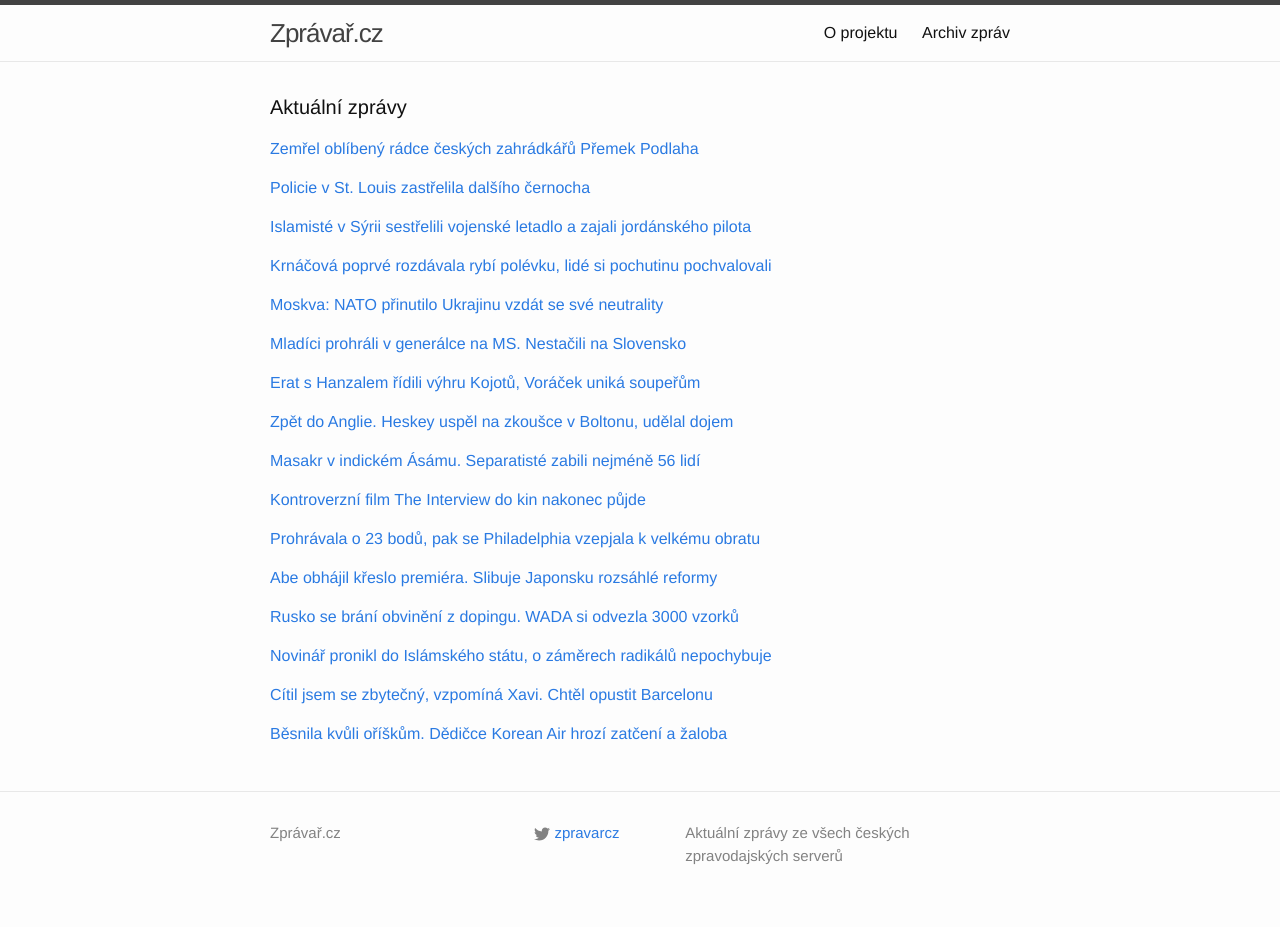
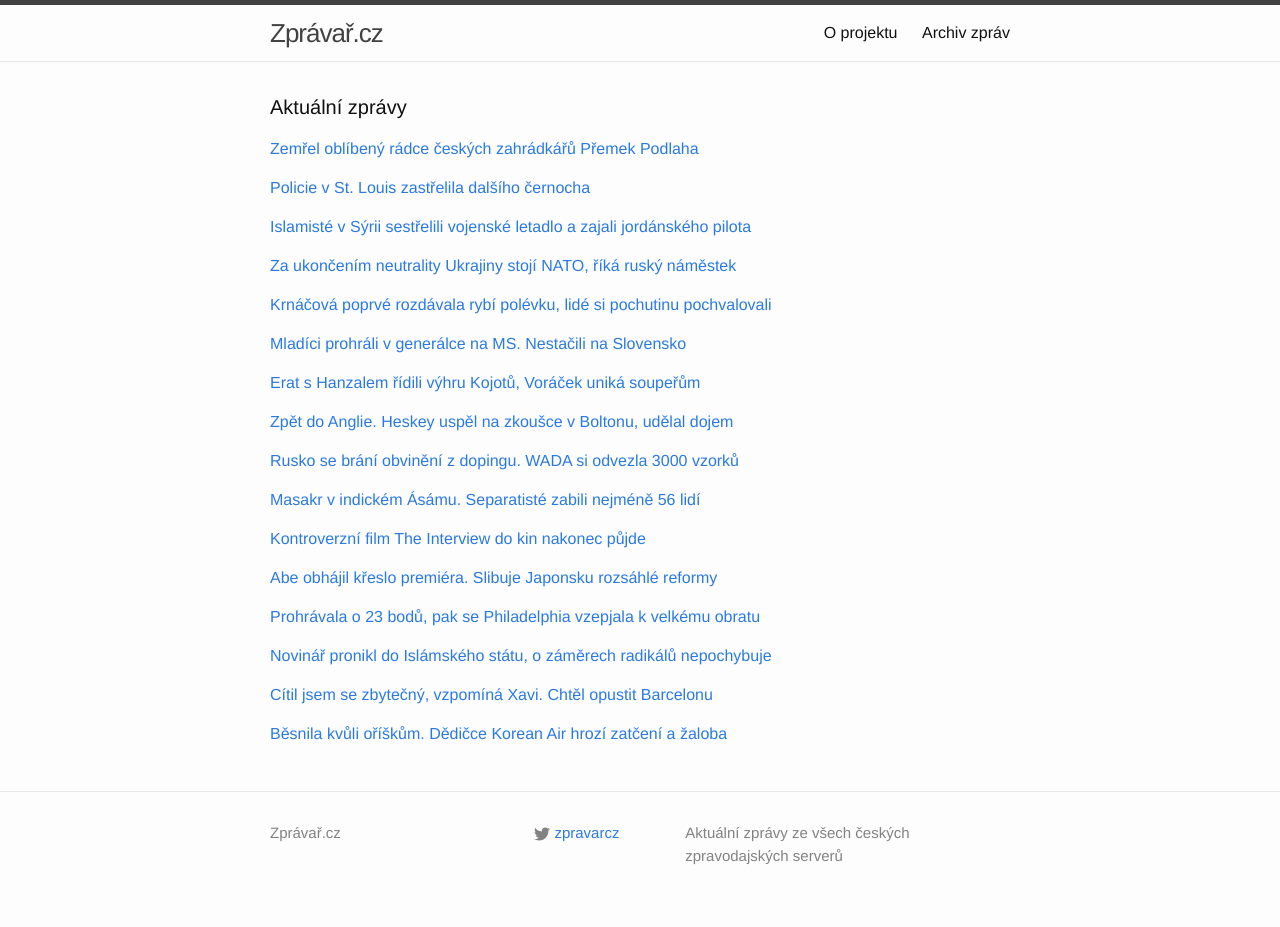
Before and after one commit to adliska/zpravar, a Jekyll site: the page built from index.html, in a window 1280 px wide. Built offline with Jekyll 4.4.1, drawn with Linux system fonts in a browser that asks for light colours; some of the changed lines change nothing that is shown.

Commit message:
zpravar news update

```diff
--- a/index.html
+++ b/index.html
@@ -42,8 +42,19 @@
 <li><a href=http://echo24.cz/a/iMUHq>'Sestřelili jsme letadlo a zajali pilota,' tvrdí islamisté v Sýrii - echo24.cz</a></li>
 <li><a href=http://www.ceskenoviny.cz/zpravy/zpravy/islamiste-v-syrii-sestrelili-vojenske-letadlo-zajali-pilota/1162216>Islamisté v Sýrii sestřelili vojenské letadlo, zajali pilota - www.ceskenoviny.cz</a></li>
 </ul>
-</div><p><a href="javascript:;" onclick="toggle_visibility('zpravy3')">Krnáčová poprvé rozdávala rybí polévku, lidé si pochutinu pochvalovali</a></p>
+</div><p><a href="javascript:;" onclick="toggle_visibility('zpravy3')">Za ukončením neutrality Ukrajiny stojí NATO, říká ruský náměstek</a></p>
 <div id="zpravy3" style="display:none">
+<ul>
+<li><a href=http://zpravy.idnes.cz/nato-ukrajina-moskva-neutralita-do0-/zahranicni.aspx?c=A141224_141359_zahranicni_hro>Za ukončením neutrality Ukrajiny stojí NATO, říká ruský náměstek - zpravy.idnes.cz</a></li>
+<li><a href=http://www.ceskatelevize.cz/ct24/ukrajinska-krize/296378-podle-moskvy-se-ukrajina-stava-jejim-vojenskym-rivalem/>Podle Moskvy se Ukrajina stává jejím vojenským rivalem - www.ceskatelevize.cz</a></li>
+<li><a href=http://zpravy.e15.cz/zahranicni/politika/moskva-nato-prinutilo-ukrajinu-vzdat-se-sve-neutrality-1148569>Moskva: NATO přinutilo Ukrajinu vzdát se své neutrality - zpravy.e15.cz</a></li>
+<li><a href=http://www.novinky.cz/zahranicni/evropa/357188-vzdat-se-neutrality-prinutilo-ukrajinu-nato-tvrdi-moskva.html>Vzdát se neutrality přinutilo Ukrajinu NATO, tvrdí Moskva  - www.novinky.cz</a></li>
+<li><a href=http://zpravy.aktualne.cz/zahranici/zive-streda-24-prosince-ukrajina-rusko-separatiste/r~1d40420885dd11e498be002590604f2e/>Živě: Příklon Ukrajiny k NATO zhorší situaci, tvrdí Rusko - zpravy.aktualne.cz</a></li>
+<li><a href=http://www.lidovky.cz/nato-prinutilo-ukrajinu-vzdat-se-neutrality-zni-z-moskvy-pnc-/zpravy-svet.aspx?c=A141224_115526_ln_zahranici_hm>NATO přinutilo Ukrajinu vzdát se neutrality, zní z Moskvy  - www.lidovky.cz</a></li>
+<li><a href=http://www.ceskenoviny.cz/zpravy/zpravy/nato-podle-moskvy-prinutilo-ukrajinu-vzdat-se-neutrality/1162225>NATO podle Moskvy přinutilo Ukrajinu vzdát se neutrality - www.ceskenoviny.cz</a></li>
+</ul>
+</div><p><a href="javascript:;" onclick="toggle_visibility('zpravy4')">Krnáčová poprvé rozdávala rybí polévku, lidé si pochutinu pochvalovali</a></p>
+<div id="zpravy4" style="display:none">
 <ul>
 <li><a href=http://praha.idnes.cz/rozlevani-rybi-polevky-praha-2014-dn4-/praha-zpravy.aspx?c=A141224_135344_praha-zpravy_hro>Krnáčová poprvé rozdávala rybí polévku, lidé si pochutinu pochvalovali - praha.idnes.cz</a></li>
 <li><a href=http://zpravy.e15.cz/domaci/udalosti/krnacova-poprve-rozlevala-rybi-polevku-pomahal-ji-i-babis-1148575>Krnáčová poprvé rozlévala rybí polévku, pomáhal jí i Babiš - zpravy.e15.cz</a></li>
@@ -51,15 +62,6 @@
 <li><a href=http://www.novinky.cz/domaci/357192-krnacova-s-babisem-nalevali-tradicni-rybi-polevku.html>Krnáčová s Babišem nalévali tradiční rybí polévku - www.novinky.cz</a></li>
 <li><a href=http://www.ceskenoviny.cz/zpravy/zpravy/na-rybi-polevku-od-prazske-primatorky-se-stala-fronta/1162244>Na rybí polévku od pražské primátorky se stála fronta - www.ceskenoviny.cz</a></li>
 <li><a href=http://www.ceskatelevize.cz/ct24/regiony/296375-krnacova-poprve-rozleva-polevku-pomaha-ji-i-ministr-financi/>Krnáčová poprvé rozlévá polévku, pomáhá jí i ministr financí - www.ceskatelevize.cz</a></li>
-</ul>
-</div><p><a href="javascript:;" onclick="toggle_visibility('zpravy4')">Moskva: NATO přinutilo Ukrajinu vzdát se své neutrality</a></p>
-<div id="zpravy4" style="display:none">
-<ul>
-<li><a href=http://zpravy.e15.cz/zahranicni/politika/moskva-nato-prinutilo-ukrajinu-vzdat-se-sve-neutrality-1148569>Moskva: NATO přinutilo Ukrajinu vzdát se své neutrality - zpravy.e15.cz</a></li>
-<li><a href=http://www.novinky.cz/zahranicni/evropa/357188-vzdat-se-neutrality-prinutilo-ukrajinu-nato-tvrdi-moskva.html>Vzdát se neutrality přinutilo Ukrajinu NATO, tvrdí Moskva  - www.novinky.cz</a></li>
-<li><a href=http://zpravy.aktualne.cz/zahranici/zive-streda-24-prosince-ukrajina-rusko-separatiste/r~1d40420885dd11e498be002590604f2e/>Živě: Příklon Ukrajiny k NATO zhorší situaci, tvrdí Rusko - zpravy.aktualne.cz</a></li>
-<li><a href=http://www.lidovky.cz/nato-prinutilo-ukrajinu-vzdat-se-neutrality-zni-z-moskvy-pnc-/zpravy-svet.aspx?c=A141224_115526_ln_zahranici_hm>NATO přinutilo Ukrajinu vzdát se neutrality, zní z Moskvy  - www.lidovky.cz</a></li>
-<li><a href=http://www.ceskenoviny.cz/zpravy/zpravy/nato-podle-moskvy-prinutilo-ukrajinu-vzdat-se-neutrality/1162225>NATO podle Moskvy přinutilo Ukrajinu vzdát se neutrality - www.ceskenoviny.cz</a></li>
 </ul>
 </div><p><a href="javascript:;" onclick="toggle_visibility('zpravy5')">Mladíci prohráli v generálce na MS. Nestačili na Slovensko</a></p>
 <div id="zpravy5" style="display:none">
@@ -87,29 +89,29 @@
 <li><a href=http://fotbal.idnes.cz/fotbalove-prestupy-04a-/fot_zahranici.aspx?c=A141224_130052_fot_zahranici_ot>Elia jde do Southamptonu, Heskey do Boltonu. A Torres do Atlétika? - fotbal.idnes.cz</a></li>
 <li><a href=http://www.denik.cz/fotbal/restart-cislo-2-torres-by-se-mohl-vratit-do-atletica-madrid-20141224.html>Restart číslo 2? Torres by se mohl vrátit do Atlética Madrid - www.denik.cz</a></li>
 </ul>
-</div><p><a href="javascript:;" onclick="toggle_visibility('zpravy8')">Masakr v indickém Ásámu. Separatisté zabili nejméně 56 lidí</a></p>
+</div><p><a href="javascript:;" onclick="toggle_visibility('zpravy8')">Rusko se brání obvinění z dopingu. WADA si odvezla 3000 vzorků</a></p>
 <div id="zpravy8" style="display:none">
+<ul>
+<li><a href=http://www.tyden.cz/rubriky/sport/ostatni-sporty/atletika/rusko-se-brani-obvineni-z-dopingu-wada-si-odvezla-3000-vzorku_328288.html>Rusko se brání obvinění z dopingu. WADA si odvezla 3000 vzorků - www.tyden.cz</a></li>
+<li><a href=http://sport.idnes.cz/podezreni-na-doping-v-rusku-dp0-/sporty.aspx?c=A141224_132331_sporty_ot>Světová antidopingová agentura si z Moskvy odvezla přes 3000 vzorků - sport.idnes.cz</a></li>
+<li><a href=http://www.denik.cz/atletika/dopovali-atleti-komise-byla-v-moskve-testem-projde-vic-nez-3000-vzorku-20141224.html>Dopovali atleti? Komise byla v Moskvě, testem projde víc než 3000 vzorků - www.denik.cz</a></li>
+<li><a href=http://www.sportovninoviny.cz/zpravy/wada-si-z-moskvy-odvezla-pres-3000-vzorku/1162243>WADA si z Moskvy odvezla přes 3000 vzorků - www.sportovninoviny.cz</a></li>
+</ul>
+</div><p><a href="javascript:;" onclick="toggle_visibility('zpravy9')">Masakr v indickém Ásámu. Separatisté zabili nejméně 56 lidí</a></p>
+<div id="zpravy9" style="display:none">
 <ul>
 <li><a href=http://www.ceskatelevize.cz/ct24/svet/296372-masakr-v-indickem-asamu-separatiste-zabili-nejmene-56-lidi/>Masakr v indickém Ásámu. Separatisté zabili nejméně 56 lidí - www.ceskatelevize.cz</a></li>
 <li><a href=http://www.rozhlas.cz/_zprava/kmenovi-separatiste-v-indickem-asamu-zabili-nejmene-56-lidi--1436523>Kmenoví separatisté v indickém Ásámu zabili nejméně 56 lidí - www.rozhlas.cz</a></li>
 <li><a href=http://www.novinky.cz/zahranicni/svet/357182-kmenovi-separatiste-v-indickem-asamu-zabili-nejmene-56-lidi.html>Kmenoví separatisté v indickém Ásámu zabili nejméně 56 lidí  - www.novinky.cz</a></li>
 <li><a href=http://www.ceskenoviny.cz/zpravy/zpravy/kmenovi-separatiste-v-indickem-asamu-zabili-nejmene-56-lidi/1162176>Kmenoví separatisté v indickém Ásámu zabili nejméně 56 lidí - www.ceskenoviny.cz</a></li>
 </ul>
-</div><p><a href="javascript:;" onclick="toggle_visibility('zpravy9')">Kontroverzní film The Interview do kin nakonec půjde</a></p>
-<div id="zpravy9" style="display:none">
+</div><p><a href="javascript:;" onclick="toggle_visibility('zpravy10')">Kontroverzní film The Interview do kin nakonec půjde</a></p>
+<div id="zpravy10" style="display:none">
 <ul>
 <li><a href=http://echo24.cz/a/iY9ix>Kontroverzní film The Interview do kin nakonec půjde - echo24.cz</a></li>
 <li><a href=http://zahranicni.ihned.cz/amerika-usa/c1-63297560-interview-kim-cong-un-kldr-komunisticka-korea-severni-film-atentat>Stovky amerických kin promítnou film o atentátu na Kim Čong-una - zahranicni.ihned.cz</a></li>
 <li><a href=http://www.ceskenoviny.cz/zpravy/zpravy/parodii-na-severokorejskeho-vudce-promitne-na-200-americkych-kin/1162170>Parodii na severokorejského vůdce promítne na 200 amerických kin - www.ceskenoviny.cz</a></li>
 <li><a href=http://art.ihned.cz/film-a-televize/c1-63297360-the-interview-film-kina>Komedii o atentátu na lídra KLDR uvede přes 200 amerických kin - art.ihned.cz</a></li>
-</ul>
-</div><p><a href="javascript:;" onclick="toggle_visibility('zpravy10')">Prohrávala o 23 bodů, pak se Philadelphia vzepjala k velkému obratu</a></p>
-<div id="zpravy10" style="display:none">
-<ul>
-<li><a href=http://sport.idnes.cz/vysledky-nba-c9b-/basket.aspx?c=A141224_084431_sport-basket_ot>Prohrávala o 23 bodů, pak se Philadelphia vzepjala k velkému obratu - sport.idnes.cz</a></li>
-<li><a href=http://www.sportovninoviny.cz/zpravy/basketbaliste-philadelphie-predvedli-v-miami-vitezny-obrat/1162189>Basketbalisté Philadelphie předvedli v Miami vítězný obrat - www.sportovninoviny.cz</a></li>
-<li><a href=http://www.denik.cz/ostatni_sport/to-byl-obrat-philadelphia-zaskocila-miami-wayde-horsi-uz-to-byt-nemohlo-20141224.html>To byl obrat: Philadelphia zaskočila Miami. Wayde: Horší už to být nemohlo - www.denik.cz</a></li>
-<li><a href=http://sport.aktualne.cz/nejhorsi-tym-nba-sokoval-miami-velkym-obratem/r~b3e3d7248b4111e4bdad0025900fea04/>Nejhorší tým NBA šokoval Miami velkým obratem - sport.aktualne.cz</a></li>
 </ul>
 </div><p><a href="javascript:;" onclick="toggle_visibility('zpravy11')">Abe obhájil křeslo premiéra. Slibuje Japonsku rozsáhlé reformy</a></p>
 <div id="zpravy11" style="display:none">
@@ -119,13 +121,13 @@
 <li><a href=http://zpravy.e15.cz/zahranicni/politika/abe-je-znovu-premierem-japonsko-zprovozni-jaderne-elektrarny-slibuje-1148546>Abe je znovu premiérem. Japonsko zprovozní jaderné elektrárny, slibuje - zpravy.e15.cz</a></li>
 <li><a href=http://www.ceskenoviny.cz/zpravy/zpravy/japonsky-parlament-zvolil-po-vyhranych-volbach-abeho-premierem/1162178>Japonský parlament zvolil po vyhraných volbách Abeho premiérem - www.ceskenoviny.cz</a></li>
 </ul>
-</div><p><a href="javascript:;" onclick="toggle_visibility('zpravy12')">Rusko se brání obvinění z dopingu. WADA si odvezla 3000 vzorků</a></p>
+</div><p><a href="javascript:;" onclick="toggle_visibility('zpravy12')">Prohrávala o 23 bodů, pak se Philadelphia vzepjala k velkému obratu</a></p>
 <div id="zpravy12" style="display:none">
 <ul>
-<li><a href=http://www.tyden.cz/rubriky/sport/ostatni-sporty/atletika/rusko-se-brani-obvineni-z-dopingu-wada-si-odvezla-3000-vzorku_328288.html>Rusko se brání obvinění z dopingu. WADA si odvezla 3000 vzorků - www.tyden.cz</a></li>
-<li><a href=http://sport.idnes.cz/podezreni-na-doping-v-rusku-dp0-/sporty.aspx?c=A141224_132331_sporty_ot>Světová antidopingová agentura si z Moskvy odvezla přes 3000 vzorků - sport.idnes.cz</a></li>
-<li><a href=http://www.denik.cz/atletika/dopovali-atleti-komise-byla-v-moskve-testem-projde-vic-nez-3000-vzorku-20141224.html>Dopovali atleti? Komise byla v Moskvě, testem projde víc než 3000 vzorků - www.denik.cz</a></li>
-<li><a href=http://www.sportovninoviny.cz/zpravy/wada-si-z-moskvy-odvezla-pres-3000-vzorku/1162243>WADA si z Moskvy odvezla přes 3000 vzorků - www.sportovninoviny.cz</a></li>
+<li><a href=http://sport.idnes.cz/vysledky-nba-c9b-/basket.aspx?c=A141224_084431_sport-basket_ot>Prohrávala o 23 bodů, pak se Philadelphia vzepjala k velkému obratu - sport.idnes.cz</a></li>
+<li><a href=http://www.sportovninoviny.cz/zpravy/basketbaliste-philadelphie-predvedli-v-miami-vitezny-obrat/1162189>Basketbalisté Philadelphie předvedli v Miami vítězný obrat - www.sportovninoviny.cz</a></li>
+<li><a href=http://www.denik.cz/ostatni_sport/to-byl-obrat-philadelphia-zaskocila-miami-wayde-horsi-uz-to-byt-nemohlo-20141224.html>To byl obrat: Philadelphia zaskočila Miami. Wayde: Horší už to být nemohlo - www.denik.cz</a></li>
+<li><a href=http://sport.aktualne.cz/nejhorsi-tym-nba-sokoval-miami-velkym-obratem/r~b3e3d7248b4111e4bdad0025900fea04/>Nejhorší tým NBA šokoval Miami velkým obratem - sport.aktualne.cz</a></li>
 </ul>
 </div><p><a href="javascript:;" onclick="toggle_visibility('zpravy13')">Novinář pronikl do Islámského státu, o záměrech radikálů nepochybuje</a></p>
 <div id="zpravy13" style="display:none">
```
